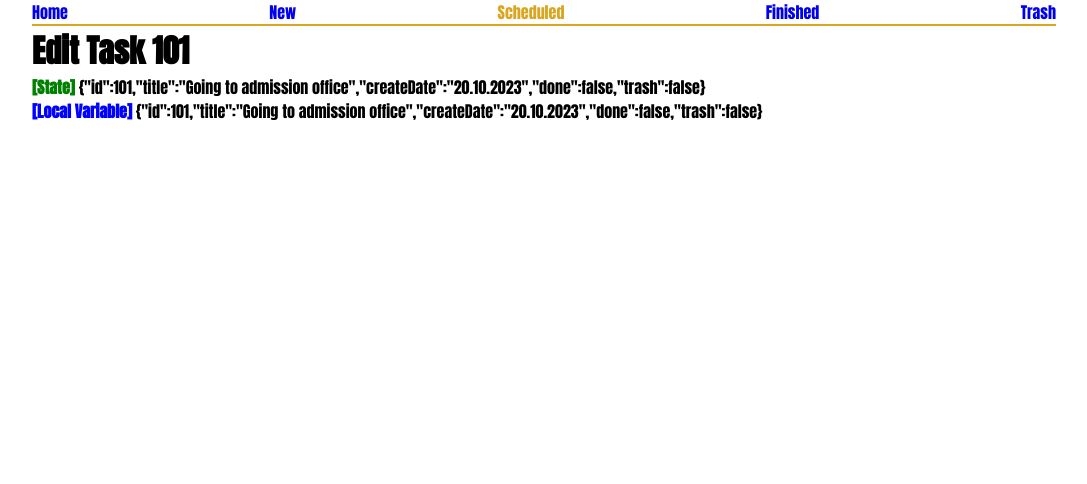
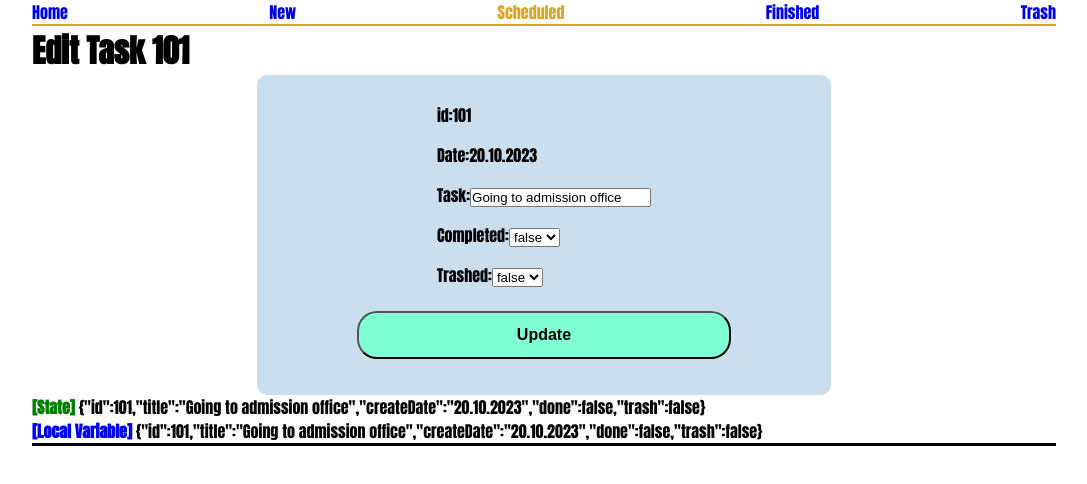
Before and after one commit to mbabarali/FA24-ReactJS-ToDoApp, a React (Create React App) app: page /user/scheduled-tasks/101 in a window 1280 px wide. Shown: the top 484 px of the page, without its empty margins (96-1183 px from the left). Built offline with nearby package versions, Linux system fonts and the light colour scheme.

Commit message:
Introducing form to edit task

```diff
--- /dev/null
+++ b/src/components/Edit.css
@@ -0,0 +1,54 @@
+.editContainer {
+  border-bottom: 3px solid black;
+}
+
+.editForm {
+  display: flex;
+  flex-direction: column;
+  justify-content: center;
+  height: 100%;
+  margin: 0 auto;
+  max-width: max-content;
+  background-color: rgb(203, 222, 238);
+  border-radius: 10px;
+  padding: 20px;
+}
+
+.editItem {
+  margin: 0.5rem 10rem;
+}
+
+.editSubmitButton {
+  width: 70%;
+  height: 3rem;
+  margin: 1rem auto;
+  background-color: aquamarine;
+  border-radius: 20px;
+  font-size: 1rem;
+  font-weight: bold;
+}
+
+.btnContainter {
+  width: 100%;
+  display: flex;
+  justify-content: space-between;
+}
+
+.editHomeLink,
+.editBackLink {
+  margin-top: 1rem;
+  width: 20%;
+  height: 1.5rem;
+  text-decoration: none;
+  text-align: center;
+  color: white;
+  border: 1px solid gray;
+  font-size: 1rem;
+  background-color: red;
+  border-radius: 5px;
+  font-family: Arial, Helvetica, sans-serif;
+}
+
+.editBackLink {
+  background-color: goldenrod;
+}
--- a/src/components/Edit.jsx
+++ b/src/components/Edit.jsx
@@ -1,6 +1,7 @@
 import { useContext, useState } from "react";
 // import { useEffect } from "react";
 import TaskListContext from "../store/taskList-context";
+import "./Edit.css";
 
 // Functional Component
 function Edit({ id }) {
@@ -55,9 +56,69 @@ function Edit({ id }) {
 
   console.log("function Edit({ id })");
 
+  const taskEditForm = (
+    <form className="editForm">
+      <label className="editItem">
+        id:
+        <span>{taskToEdit.id}</span>
+      </label>
+
+      <label className="editItem">
+        Date:
+        <span>{taskToEdit.createDate}</span>
+      </label>
+
+      <label className="editItem">
+        Task:
+        <input
+          type="text"
+          // defaultValue={taskToEdit.title}
+          value={taskToEdit.title}
+        />
+      </label>
+
+      <label className="editItem">
+        Completed:
+        <select defaultValue={taskToEdit.done ? "1" : "0"}>
+          <option
+            value="1" // selected={taskToEdit.done && "selected"}
+          >
+            true
+          </option>
+          <option
+            value="0" // selected={!taskToEdit.done || "selected"}
+          >
+            false
+          </option>
+        </select>
+      </label>
+
+      <label className="editItem">
+        Trashed:
+        <select defaultValue={taskToEdit.trash ? "1" : "0"}>
+          <option
+            value="1" // selected={taskToEdit.trash && "selected"}
+          >
+            true
+          </option>
+          <option
+            value="0" // selected={!taskToEdit.trash || "selected"}
+          >
+            false
+          </option>
+        </select>
+      </label>
+
+      <button type="submit" className="editSubmitButton">
+        Update
+      </button>
+    </form>
+  );
+
   const renderJsx = (
-    <>
+    <div className="editContainer">
       <h1>Edit Task {id}</h1>
+      {taskEditForm}
 
       <div>
         <strong style={{ color: "green" }}>[State] </strong>
@@ -69,7 +130,7 @@ function Edit({ id }) {
         {/* {task ? Object.values(task) : undefined} */}
         {task ? JSON.stringify(task) : undefined}
       </div>
-    </>
+    </div>
   );
 
   return renderJsx;
```
